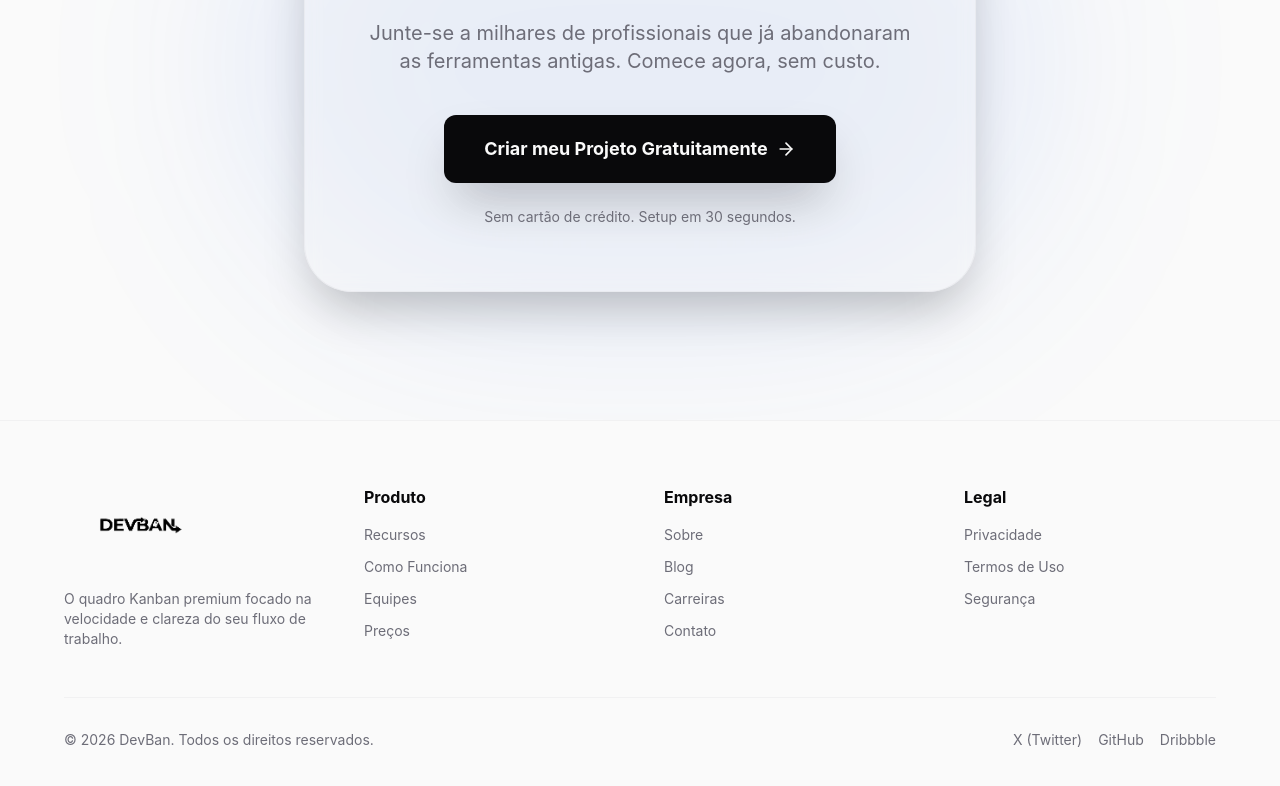
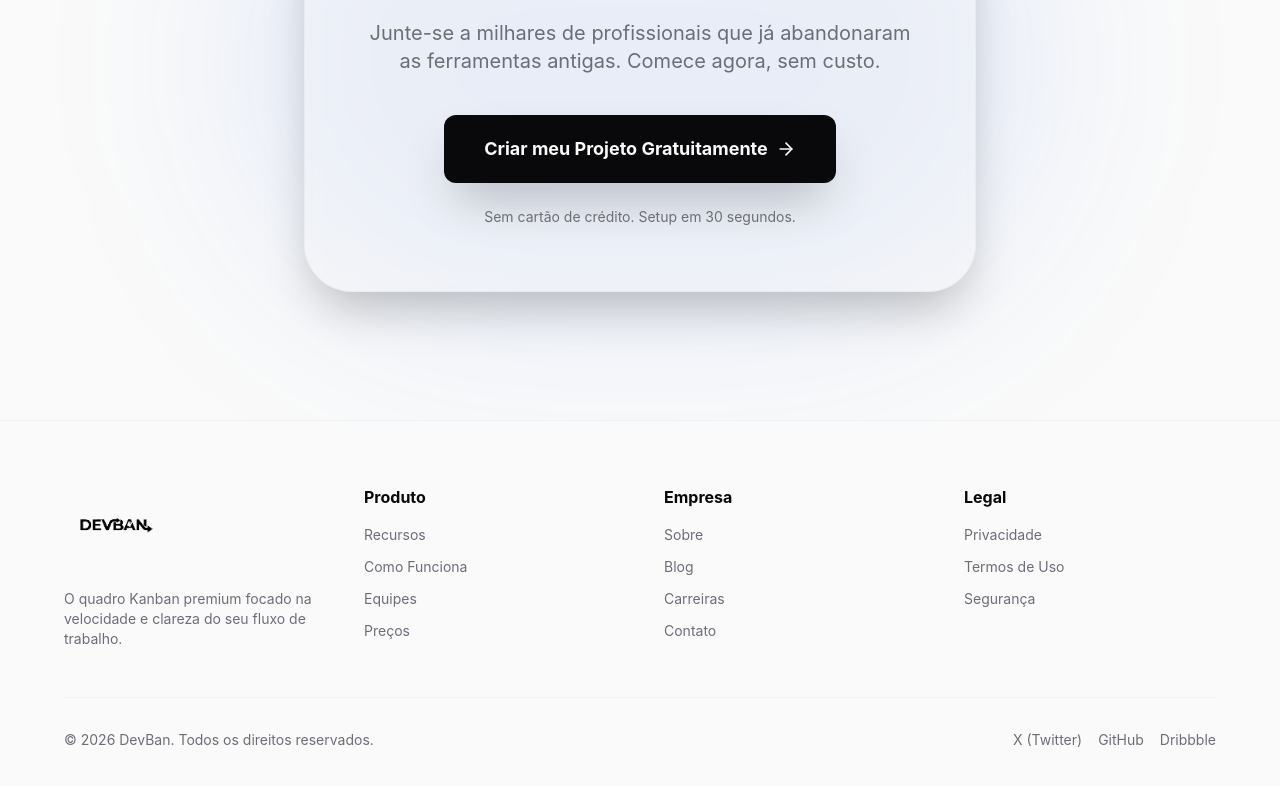
Before and after one commit to 2Kauan/devban, a React (Vite) app: page / in a window 1280 px wide. Shown: the part 5097-5883 px from the top of the page. Built offline with nearby package versions, Linux system fonts and the light colour scheme; no server answers.

Commit message:
style: replace generic logo with custom logo in Login page

```diff
--- a/src/components/layout/Sidebar.tsx
+++ b/src/components/layout/Sidebar.tsx
@@ -117,7 +117,7 @@ export function Sidebar({ onProjectCreated, isOpen, onClose, isProjectView = fal
         {/* Workspace Switcher / Brand Header */}
         <div className="h-14 px-4 flex items-center justify-between border-b border-transparent hover:border-border/40 transition-colors shrink-0">
           <Link to="/dashboard" className="flex items-center gap-2 group outline-none rounded-md px-1 py-1 hover:bg-muted/50 transition-colors">
-            <img src="/logo-devban.webp" alt="DevBan" className="h-10 w-auto object-contain" />
+            <img src="/logo-devban.webp" alt="DevBan" className="h-13 w-auto object-contain" />
           </Link>
           <button onClick={onClose} className="p-1 text-muted-foreground hover:text-foreground md:hidden"><X size={16} /></button>
         </div>
--- a/src/pages/Auth/Login.tsx
+++ b/src/pages/Auth/Login.tsx
@@ -105,10 +105,7 @@ export default function Login() {
       >
         <div className="text-center mb-8">
           <Link to="/" className="inline-flex items-center justify-center gap-2 mb-6">
-            <div className="w-10 h-10 rounded-xl bg-primary flex items-center justify-center shadow-lg shadow-primary/20">
-              <span className="text-primary-foreground font-bold text-xl">D</span>
-            </div>
-            <span className="font-bold text-2xl tracking-tight text-foreground">DevBan</span>
+            <img src="/logo-devban.webp" alt="DevBan" className="h-20 w-auto object-contain" />
           </Link>
           <h2 className="text-2xl font-bold text-foreground">
             {view === 'login' && 'Bem-vindo de volta'}
--- a/src/pages/Landing/components/Footer.tsx
+++ b/src/pages/Landing/components/Footer.tsx
@@ -7,8 +7,8 @@ export function Footer() {
         <div className="grid grid-cols-1 md:grid-cols-4 gap-12 mb-12">
           {/* Logo & Info */}
           <div className="md:col-span-1 flex flex-col gap-4">
-            <Link to="/" className="flex items-center gap-2">
-              <img src="/logo-devban.webp" alt="DevBan" className="h-20 w-auto object-contain" />
+            <Link to="/" className="block w-fit">
+              <img src="/logo-devban.webp" alt="DevBan" className="h-20 w-auto object-contain object-left -ml-4" />
             </Link>
             <p className="text-sm text-muted-foreground mt-2">
               O quadro Kanban premium focado na velocidade e clareza do seu fluxo de trabalho.
```
